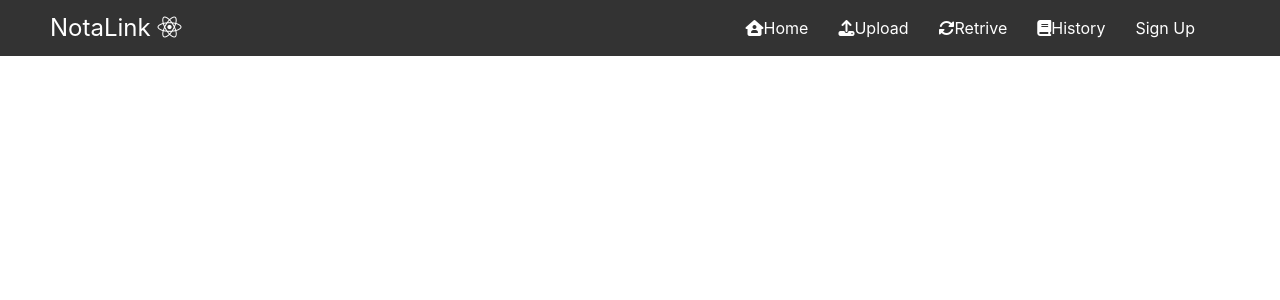
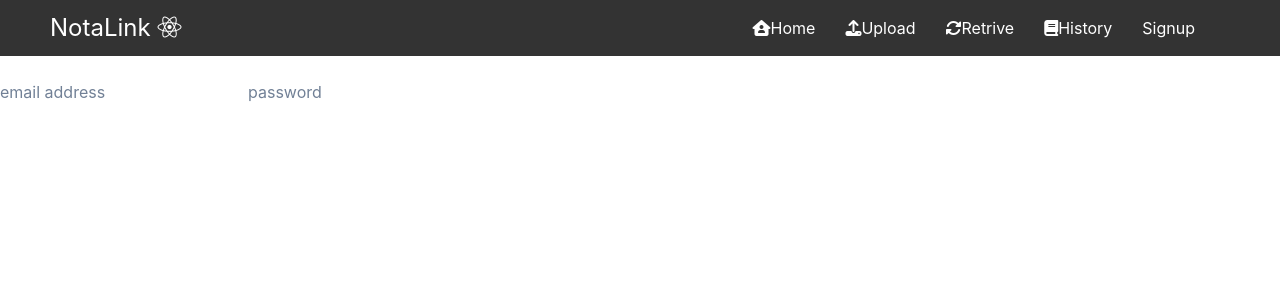
Before and after one commit to mobmatt/Nota-Link, a React (Create React App) app in the folder Nota-Link/: page /signup in a window 1280 px wide. Shown: the top 300 px of the page. Built offline with nearby package versions, Linux system fonts and the light colour scheme.

Commit message:
second updated commit

```diff
--- a/Nota-Link/src/App.js
+++ b/Nota-Link/src/App.js
@@ -6,6 +6,7 @@ import Upload from './pages/Upload';
 import Navbar from './components/Navbar';
 import Retrieve from './pages/Retrieve';
 import History from './pages/History';
+import Signup from './pages/Signup';
 import './components/NavbarStyles.css'
 
 
@@ -21,6 +22,7 @@ function App() {
           <Route path="/upload" element={<Upload />} />
           <Route path="/retrieve" element={<Retrieve />} />
           <Route path="/history" element={<History />} />
+          <Route path="/signup" element={<Signup />} />
         </Routes>
         </div>
 
--- a/Nota-Link/src/components/MenuData.jsx
+++ b/Nota-Link/src/components/MenuData.jsx
@@ -24,8 +24,8 @@ export const MenuData = [
       icon: "fa-solid fa-book",
     },
     {
-      title: "Sign Up",
-      url: "#", // You might need to update this based on its functionality
-      cName: "nav-links-mobile",
+      title: "Signup",
+      url: "/signup", // You might need to update this based on its functionality
+      cName: "nav-links",
     },
   ];
--- a/Nota-Link/src/components/Navbar.jsx
+++ b/Nota-Link/src/components/Navbar.jsx
@@ -8,7 +8,10 @@ class Navbar extends Component {
     return (
       <nav className="NavbarItems">
         <h1 className="logo">
+          <Link href="/">
           NotaLink <i className="fab fa-react"></i>
+          </Link>
+
         </h1>
         <ul className="nav-menu">
           {MenuData.map((item, index) => {
--- a/Nota-Link/src/pages/signup.jsx
+++ b/Nota-Link/src/pages/signup.jsx
@@ -0,0 +1,8 @@
+export default function Signup() {
+    return(
+        <div>
+            <input placeholder="email address"></input>
+            <input placeholder="password"></input>
+        </div>
+    )
+}
```
